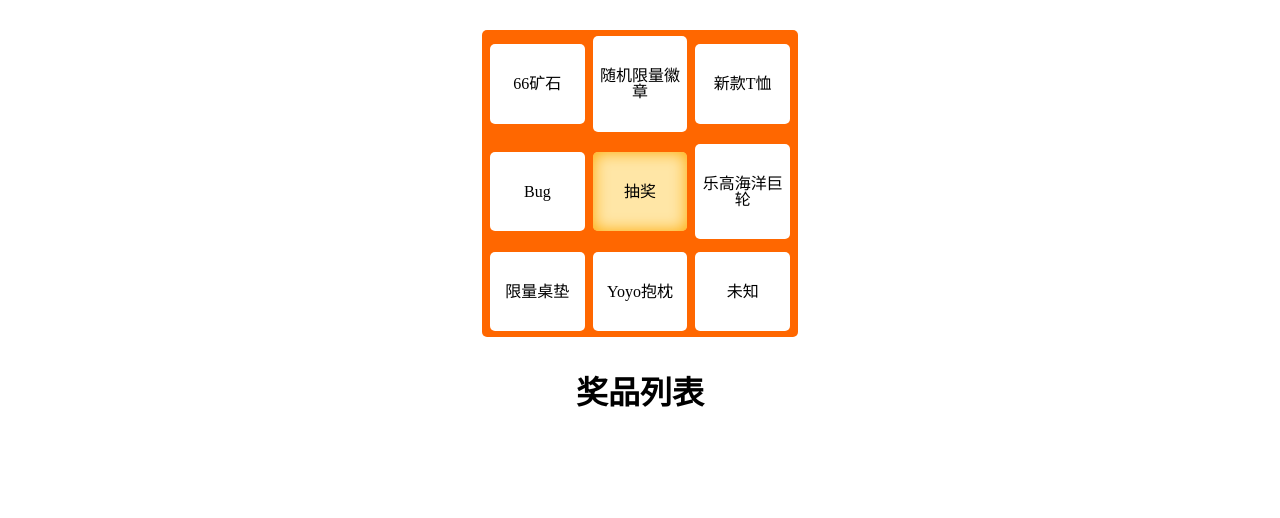
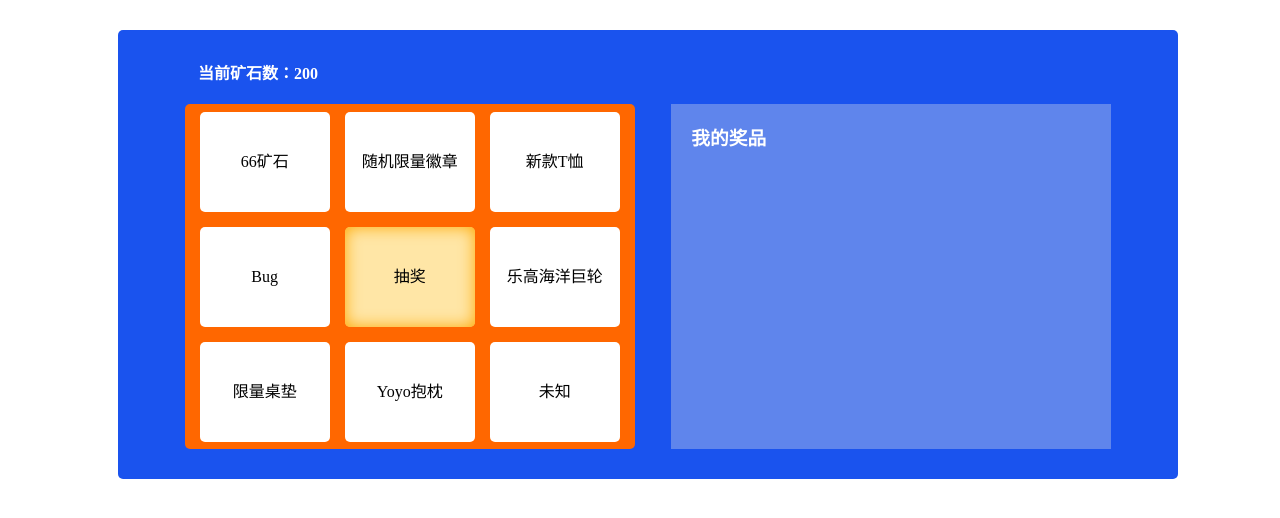
Before and after one commit to llhongwei/LuckyDraw, a Vue app: page / in a window 1280 px wide. Shown: the top 518 px of the page. Built offline with nearby package versions, Linux system fonts and the light colour scheme.

Commit message:
整理了一下结构

```diff
--- a/package.json
+++ b/package.json
@@ -9,6 +9,7 @@
   },
   "dependencies": {
     "core-js": "^3.6.5",
+    "element-ui": "^2.15.5",
     "vue": "^2.6.11"
   },
   "devDependencies": {
--- a/src/App.vue
+++ b/src/App.vue
@@ -1,172 +1,23 @@
 <template>
   <div id="app">
-    <div
-      class="container"
-      @click="start"
-    >
-      <div
-        v-for="(item, index) in list"
-        :key="item.id"
-        class="list-item"
-        :class="{'active': index === 4 || index === activeIndex}"
-      >
-        {{item.name}}
-      </div>
-    </div>
-    <div>
-      <h1>奖品列表</h1>
-      <p
-        v-for="(item, index) in prizeList"
-        :key="index"
-      >
-        {{item}}
-      </p>
-    </div>
+    <LuckyDraw />
   </div>
 </template>
 
 <script>
+import LuckyDraw from '@/view/luckyDraw/index.vue';
 
 export default {
   name: 'App',
-  data() {
-    return {
-      list: [
-        {
-          id: 'dajshdjad',
-          name: '66矿石'
-        },
-        {
-          id: 'hgfdjgdsz',
-          name: '随机限量徽章'
-        },
-        {
-          id: 'fsdt435tdhd',
-          name: '新款T恤'
-        },
-        {
-          id: 'f7685gefs',
-          name: 'Bug'
-        },
-        {
-          id: 'df25yr634',
-          name: '抽奖'
-        },
-        {
-          id: '32tfthdfs3',
-          name: '乐高海洋巨轮'
-        },
-        {
-          id: 'akl78414jf',
-          name: '限量桌垫'
-        },
-        {
-          id: 're5ytfyh76f',
-          name: 'Yoyo抱枕'
-        },
-        {
-          id: 'gd6363rdyhh',
-          name: '未知'
-        }
-      ],
-      activeIndex: -1,
-      indexArr: [0, 1, 2, 5, 8, 7, 6, 3],
-      prizeList: [],
-      isAnimation: false
-    }
+  components: {
+    LuckyDraw
   },
-  methods: {
-    start(event) {
-      if (event.target.innerText === '抽奖' && !this.isAnimation) {
-        this.isAnimation = true
-        const num = parseInt(Math.random() * 1000000)
-        // console.log(num)
-        let prize = -1
-        if (num <= 2) {
-          prize = 8
-        } else if (2 < num && num <= 8) {
-          prize = 7
-        } else if (8 < num && num <= 38) {
-          prize = 1
-        } else if (38 < num && num <= 68) {
-          prize = 2
-        } else if (68 < num && num <= 98) {
-          prize = 5
-        } else if (98 < num && num <= 128) {
-          prize = 6
-        } else if (128 < num && num <= 600000) {
-          prize = 0
-        } else if (600000 < num && num <= 1000000) {
-          prize = 3
-        }
-        this.startanimation(prize)
-      }
-    },
-    startanimation(n) {
-      let frame = 32 + this.indexArr.indexOf(n)
-      const p1 = new Promise(resolve => {
-        for (let i = 0; i <= frame; i++) {
-          if (i + 3 < frame) {
-            setTimeout(() => {
-              this.activeIndex = this.indexArr[i % 8]
-            }, 50 * i)
-          } else {
-            setTimeout(() => {
-              this.activeIndex = this.indexArr[i % 8]
-              if (i === frame) {
-                resolve()
-              }
-            }, i * 50 + (3 + i - frame) ** 2 * 200)
-          }
-        }
-      })
-      p1.then(() => {
-        setTimeout(() => {
-          this.isAnimation = false
-          this.activeIndex = -1
-          this.prizeList.push(this.list[n].name)
-          console.log(this.prizeList)
-          alert('恭喜获得' + this.list[n].name)
-        }, 100)
-      })
-    }
-  }
 }
 </script>
 
 <style>
-#app {
+body {
   width: 100%;
   height: 100%;
-  text-align: center;
-}
-
-.container {
-  display: flex;
-  justify-content: space-evenly;
-  align-items: center;
-  flex-wrap: wrap;
-  width: 25%;
-  height: 30%;
-  text-align: center;
-  background-color: #ff6700;
-  border-radius: 5px;
-  margin: 30px auto;
-}
-
-.list-item {
-  width: 30%;
-  height: 30%;
-  padding: 10% 0;
-  line-height: 100%;
-  margin: 2% 0;
-  background-color: #fff;
-  border-radius: 5px;
-  cursor: pointer;
-}
-
-.active {
-  background: #ffe6a6;
-  box-shadow: inset 0 0 16px #ffa800;
 }
 </style>
--- a/src/main.js
+++ b/src/main.js
@@ -1,7 +1,11 @@
 import Vue from 'vue'
 import App from './App.vue'
+import { MessageBox } from 'element-ui'
+import 'element-ui/lib/theme-chalk/index.css'
 
 Vue.config.productionTip = false
+
+Vue.prototype.$alert = MessageBox.alert
 
 new Vue({
   render: h => h(App),
--- /dev/null
+++ b/src/view/luckyDraw/DrawDisc.vue
@@ -0,0 +1,129 @@
+<template>
+  <div
+    class="draw-disc"
+    @click="start"
+  >
+    <div
+      v-for="(item, index) in list"
+      :key="item.id"
+      class="list-item"
+      :class="{'active': index === 4 || index === activeIndex}"
+    >
+      {{item.name}}
+    </div>
+  </div>
+</template>
+
+<script>
+export default {
+  data() {
+    return {
+      activeIndex: -1,
+      indexArr: [0, 1, 2, 5, 8, 7, 6, 3],
+      isAnimation: false
+    }
+  },
+  props: {
+    list: {
+      type: Array,
+      default: () => []
+    },
+    oreNums: {
+      type: Number,
+      default: 0
+    }
+  },
+  methods: {
+    start(event) {
+      if (event.target.innerText === '抽奖' && !this.isAnimation) {
+        if (this.oreNums >= 200) {
+          this.isAnimation = true
+          const num = parseInt(Math.random() * 1000000)
+          // console.log(num)
+          let prize = -1
+          if (num <= 2) {
+            prize = 8
+          } else if (2 < num && num <= 8) {
+            prize = 7
+          } else if (8 < num && num <= 38) {
+            prize = 1
+          } else if (38 < num && num <= 68) {
+            prize = 2
+          } else if (68 < num && num <= 98) {
+            prize = 5
+          } else if (98 < num && num <= 128) {
+            prize = 6
+          } else if (128 < num && num <= 600000) {
+            prize = 0
+          } else if (600000 < num && num <= 1000000) {
+            prize = 3
+          }
+          this.$emit('drawSuccess')
+          this.startanimation(prize)
+        } else {
+          this.$alert('当前矿石不足', '友情提示', {
+            confirmButtonText: '确定'
+          });
+        }
+      }
+    },
+    startanimation(n) {
+      let frame = 32 + this.indexArr.indexOf(n)
+      const p1 = new Promise(resolve => {
+        for (let i = 0; i <= frame; i++) {
+          if (i + 3 < frame) {
+            setTimeout(() => {
+              this.activeIndex = this.indexArr[i % 8]
+            }, 50 * i)
+          } else {
+            setTimeout(() => {
+              this.activeIndex = this.indexArr[i % 8]
+              if (i === frame) {
+                resolve()
+              }
+            }, i * 50 + (3 + i - frame) ** 2 * 200)
+          }
+        }
+      })
+      p1.then(() => {
+        this.$alert(`恭喜您抽中${this.list[n].name}`, '', {
+          confirmButtonText: '确定',
+          callback: () => {
+            this.isAnimation = false
+            this.activeIndex = -1
+            this.$emit('drawResult', this.list[n])
+          }
+        });
+      })
+    }
+  }
+}
+</script>
+
+<style scoped>
+.draw-disc {
+  display: flex;
+  justify-content: space-evenly;
+  align-items: center;
+  flex-wrap: wrap;
+  width: 450px;
+  height: 345px;
+  text-align: center;
+  background-color: #ff6700;
+  border-radius: 5px;
+}
+
+.list-item {
+  width: 130px;
+  height: 100px;
+  line-height: 100px;
+  background-color: #fff;
+  border-radius: 5px;
+  cursor: pointer;
+}
+
+.active {
+  background: #ffe6a6;
+  box-shadow: inset 0 0 16px #ffa800;
+}
+</style>
--- /dev/null
+++ b/src/view/luckyDraw/DrawPrize.vue
@@ -0,0 +1,59 @@
+<template>
+  <div class="draw-prize innerbox">
+    <h3>我的奖品</h3>
+    <p
+      v-for="(item, index) in prizeList"
+      :key="index"
+      class="draw-prize-item"
+    >
+      {{index + 1 + '. ' + item.name}}
+    </p>
+  </div>
+</template>
+
+<script>
+export default {
+  props: {
+    prizeList: {
+      type: Array,
+      default: () => []
+    }
+  }
+}
+</script>
+
+<style scoped>
+.draw-prize {
+  width: 400px;
+  height: 345px;
+  background-color: rgba(255, 247, 232, 0.3);
+  color: #fff;
+  padding: 0 20px;
+  overflow: hidden;
+  overflow-y: auto;
+}
+
+.draw-prize-item {
+  height: 24px;
+  line-height: 20px;
+  margin: 10px;
+  border-radius: 3px;
+  padding-left: 10px;
+}
+
+/*滚动条样式*/
+.innerbox::-webkit-scrollbar {
+  width: 4px;
+  height: 4px;
+}
+.innerbox::-webkit-scrollbar-thumb {
+  border-radius: 10px;
+  -webkit-box-shadow: inset 0 0 5px rgba(0, 0, 0, 0.2);
+  background: rgba(0, 0, 0, 0.2);
+}
+.innerbox::-webkit-scrollbar-track {
+  -webkit-box-shadow: inset 0 0 5px rgba(255, 247, 232, 0.3);
+  border-radius: 0;
+  background: rgba(0, 0, 0, 0.1);
+}
+</style>
--- /dev/null
+++ b/src/view/luckyDraw/index.vue
@@ -0,0 +1,107 @@
+<template>
+  <div class="lucky-draw">
+    <div class="lucky-draw__title">
+      当前矿石数：{{ oreNums }}
+    </div>
+    <div class="lucky-draw__main">
+      <DrawDisc
+        :list="list"
+        :ore-nums="oreNums"
+        @drawResult="addPrise"
+        @drawSuccess="subOreNums"
+      />
+      <DrawPrize :prizeList="prizeList" />
+    </div>
+  </div>
+</template>
+
+<script>
+import DrawDisc from './DrawDisc.vue';
+import DrawPrize from './DrawPrize.vue';
+export default {
+  data() {
+    return {
+      list: [
+        {
+          id: 'dajshdjad',
+          name: '66矿石'
+        },
+        {
+          id: 'hgfdjgdsz',
+          name: '随机限量徽章'
+        },
+        {
+          id: 'fsdt435tdhd',
+          name: '新款T恤'
+        },
+        {
+          id: 'f7685gefs',
+          name: 'Bug'
+        },
+        {
+          id: 'df25yr634',
+          name: '抽奖'
+        },
+        {
+          id: '32tfthdfs3',
+          name: '乐高海洋巨轮'
+        },
+        {
+          id: 'akl78414jf',
+          name: '限量桌垫'
+        },
+        {
+          id: 're5ytfyh76f',
+          name: 'Yoyo抱枕'
+        },
+        {
+          id: 'gd6363rdyhh',
+          name: '未知'
+        }
+      ],
+      prizeList: [],
+      oreNums: 200
+    }
+  },
+  components: {
+    DrawDisc,
+    DrawPrize
+  },
+  methods: {
+    addPrise(item) {
+      this.prizeList.push(item)
+      if (item.name === '66矿石') {
+        this.oreNums += 66
+      }
+    },
+    subOreNums() {
+      this.oreNums -= 200
+    }
+  }
+}
+</script>
+
+<style scoped>
+.lucky-draw {
+  width: 1000px;
+  padding: 30px;
+  margin: 30px auto 0;
+  border-radius: 5px;
+
+  background-color: rgba(26, 83, 238);
+}
+
+.lucky-draw__title {
+  padding: 0 0 20px 50px;
+
+  color: #fff;
+  font-size: 16px;
+  font-weight: 700;
+}
+
+.lucky-draw__main {
+  display: flex;
+  justify-content: space-evenly;
+  align-items: stretch;
+}
+</style>
```
Also changed, not shown: 1 other file (tests, documents, lock files or other folders).
